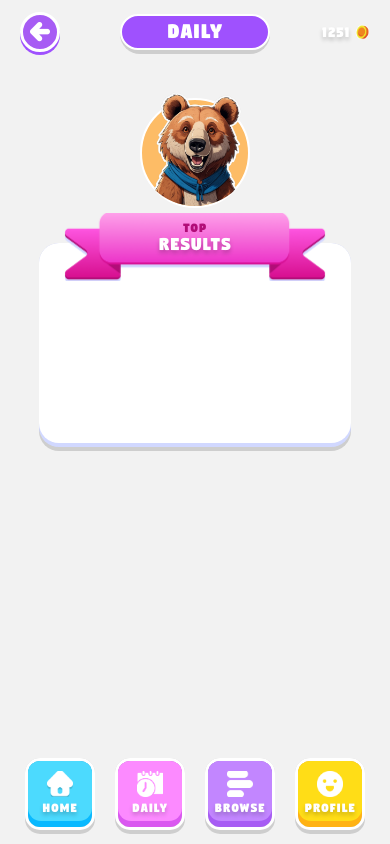
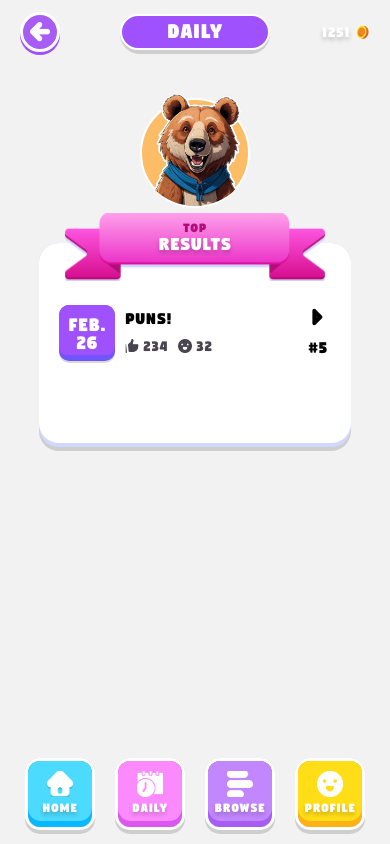
Before and after one commit to Stine2609/daily-jokes, a React Native app: screen /Profile in a window 390 px wide. Built offline with nearby package versions, Linux system fonts and the light colour scheme; no server answers.

Commit message:
Added stats to ListItem

```diff
--- a/components/ContentBox.tsx
+++ b/components/ContentBox.tsx
@@ -85,7 +85,9 @@ export default function ContentBox(props:ContentBoxProps) {
                                     <Text shadow={false} color={textColor}>{text}</Text>
                                 </View>
                             )}
-                            {children}
+                            <View style={ribbonTitle ? {marginTop: 40} : null}>
+                                {children}
+                            </View>
                         </>
                     )}
                 </>
@@ -152,6 +154,6 @@ const styles = StyleSheet.create({
     ribbonTitleConatiner: {
         position: "absolute",
         alignSelf: "center",
-        top: -30
+        top: -30,
     }
 })
--- a/components/ScrollToTopView.tsx
+++ b/components/ScrollToTopView.tsx
@@ -8,7 +8,7 @@ interface ScrollToTopViewProps {
 }
 
 export default function ScrollToTopView(props: ScrollToTopViewProps) {
-    const { children, scrollToTopThreshold = 100 } = props;
+    const { children, scrollToTopThreshold = 200 } = props;
     const [showScrollToTop, setShowScrollToTop] = useState(false);
     const [scrollingBack, setScrollingBack] = useState(false);
     const scrollViewRef = useRef<ScrollView>(null);
--- a/components/listItem/ContestListItem.tsx
+++ b/components/listItem/ContestListItem.tsx
@@ -8,7 +8,12 @@ interface ContestListItemProps {
     contest: {
         date: string;
         name: string;
-        winner: string;
+        winner?: string;
+        position?: number;
+        stats?: {
+            likes?: number;
+            participants?: number;
+        }
     }
 }
 
@@ -17,14 +22,16 @@ export default function ContestListItem(props: ContestListItemProps) {
     return(
         <ListItem
             left={
-                <SquareButton width={50} height={50} borderRadius={10} borderWidth={0} highlightColor={colors.purple.highlight} backgroundColor={colors.purple.dark}>
+                <SquareButton width={56} height={56} borderRadius={10} borderWidth={0} highlightColor={colors.purple.highlight} backgroundColor={colors.purple.dark}>
                     <Text shadow={false} size={21} style={{textAlign: "center", lineHeight: 18}}>{contest.date}</Text>
                 </SquareButton>
             }
             useDefaultCenter
             centerTitle={contest.name}
-            centerText={`#1 ${contest.winner}`}
+            centerText={contest.winner ? `#1 ${contest.winner}` : null}
+            stats={contest.stats}
             useDefaultRight
+            rightText={contest.position ? "#" + contest.position : null}
         />
     )
 }
--- a/components/listItem/JokeListItem.tsx
+++ b/components/listItem/JokeListItem.tsx
@@ -1,6 +1,6 @@
 import { StyleSheet } from "react-native";
 import ListItem from "./ListItem";
-import Avatar from "../avatar/Avatar";
+import Avatar from "../profile/Avatar";
 
 interface JokeListItemProps {
     joke: {
@@ -8,6 +8,9 @@ interface JokeListItemProps {
         username: string;
         text: string;
         position: number;
+        stats?: {
+            likes?: number;
+        }
     }
 }
 
@@ -19,6 +22,7 @@ export default function JokeListItem(props: JokeListItemProps) {
             useDefaultCenter
             centerTitle={joke.username}
             centerText={joke.text}
+            stats={joke.stats}
             useDefaultRight
             rightText={"#" + joke.position}
         />
--- a/components/listItem/ListItem.tsx
+++ b/components/listItem/ListItem.tsx
@@ -35,21 +35,61 @@ const rightStyles = StyleSheet.create({
 interface CenterComponentProps {
     title?: string;
     text?: string;
+    stats?: {
+        likes?: number;
+        participants?: number;
+    }
 }
 
 function CenterComponent(props: CenterComponentProps) {
-    const { title, text } = props;
+    const { title, text, stats } = props;
     return(
         <View style={centerStyles.centerContainer}>
-            <Text shadow={false} color={componentColors.text.black}>{title}</Text>
-            <Text shadow={false} numberOfLines={2} size={15} style={{letterSpacing: 0.5}} color={componentColors.text.dark}>{text}</Text>
+            <Text shadow={false} numberOfLines={1} color={componentColors.text.black}>{title}</Text>
+            {text && (
+                <Text shadow={false} numberOfLines={2} size={15} style={{letterSpacing: 0.5}} color={componentColors.text.dark}>{text}</Text>
+            )}
+            {stats && (
+                <View style={centerStyles.statsContainer}>
+                    {stats.likes && (
+                        <View style={centerStyles.stat}>
+                            <Image style={centerStyles.icon} source={require("../../assets/icons/likes.png")} />
+                            <Text shadow={false} color="#49454F" size={16}>{stats.likes}</Text>
+                        </View>
+                    )}
+                    {stats.participants && (
+                        <View style={centerStyles.stat}>
+                            <Image style={centerStyles.icon} source={require("../../assets/icons/participants.png")} />
+                            <Text shadow={false} color="#49454F" size={16}>{stats.participants}</Text>
+                        </View>
+                    )}
+                </View>
+            )}
         </View>
     )
 }
 
 const centerStyles = StyleSheet.create({
     centerContainer: {
+        gap: 2,
+        justifyContent: "space-evenly",
+        flex: 1
+    },
 
+    statsContainer: {
+        flexDirection: "row",
+        gap: 10,
+    },
+
+    stat: {
+        flexDirection: "row",
+        alignItems: "center",
+        gap: 4,
+    },
+
+    icon: {
+        height: 14,
+        width: 14,
     }
 })
 
@@ -59,14 +99,18 @@ interface ListItemProps {
     center?: ReactNode;
     useDefaultCenter?: boolean;
     centerTitle?: string;
-    centerText?: string;
+    centerText?: string | null;
+    stats?: {
+        likes?: number;
+        participants?: number;
+    }
     right?: ReactNode;
     useDefaultRight?: boolean;
     rightText?: string | null;
 }
 
 export default function ListItem(props: ListItemProps) {
-    const { left, center, useDefaultCenter, centerTitle, centerText, right, useDefaultRight, rightText = ""} = props;
+    const { left, center, useDefaultCenter, centerTitle, centerText, stats, right, useDefaultRight, rightText = ""} = props;
     return(
         <TouchableOpacity style={listItemStyles.container}>
             <View style={listItemStyles.left}>
@@ -74,7 +118,7 @@ export default function ListItem(props: ListItemProps) {
             </View>
             <View style={listItemStyles.center}>
                 {useDefaultCenter ? (
-                    <CenterComponent title={centerTitle} text={centerText} />
+                    <CenterComponent title={centerTitle} text={centerText ? centerText : ""} stats={stats} />
                 ) : (
                     <>
                         {center}
@@ -98,11 +142,11 @@ const listItemStyles = StyleSheet.create({
     container: {
         flexDirection: "row",
         gap: 10,
-        marginVertical: 4,
+        marginVertical: 8,
     },
 
     left: {
-        flexBasis: 50,
+        flexBasis: 56,
     },
 
     center: {
--- a/components/managers/JokeListManager.tsx
+++ b/components/managers/JokeListManager.tsx
@@ -8,6 +8,7 @@ import { colors } from '../Colors';
 interface joke {
     user?: {
         profile?: number;
+        name?: string;
     };
     userId: string;
     textBody: string;
@@ -37,7 +38,10 @@ export default function JokeListManager({ criteria }: JokeListManagerProps) {
                         avatarId: joke.user?.profile ? joke.user.profile : 0,
                         username: joke.user?.name ? joke.user.name : "",
                         text: joke.textBody,
-                        position: 1
+                        position: 1,
+                        stats: {
+                            likes: 20,
+                        }
                     }} />
                 ))
             ) : (
--- a/screens/Home.tsx
+++ b/screens/Home.tsx
@@ -3,7 +3,7 @@ import { StyleSheet } from "react-native";
 import ScreenView from "../components/ScreenView";
 import Button from "../components/buttons/Button";
 import ContentBox, { ContentBoxBottom } from "../components/ContentBox";
-import PlayersDisplay from "../components/avatar/PlayersDisplay";
+import PlayersDisplay from "../components/profile/PlayersDisplay";
 import { useContest } from "../hooks/useContest";
 import { colors } from "../components/Colors";
 import Text from "../components/Text";
--- a/screens/Profile.tsx
+++ b/screens/Profile.tsx
@@ -1,14 +1,24 @@
 import ScreenView from "../components/ScreenView";
 import RibbonTitle from "../components/RibbonTitle";
-import { ProfilePicture } from "../components/avatar/Avatar";
+import { ProfilePicture } from "../components/profile/Avatar";
 import ContentBox from "../components/ContentBox";
+import ContestListItem from "../components/listItem/ContestListItem";
 
 export default function Profile() {
     return(
         <ScreenView>
             <ProfilePicture id={6} />
-            <ContentBox ribbonTitle flavorText="Top" title="Results" />
-            {/* <RibbonTitle topText="Top" bottomText="Results" /> */}
+            <ContentBox ribbonTitle flavorText="Top" title="Results">
+                <ContestListItem contest={{
+                    date: "Feb. 26",
+                    name: "Puns!",
+                    position: 5,
+                    stats: {
+                        likes: 234,
+                        participants: 32,
+                    }
+                }}/>
+            </ContentBox>
         </ScreenView>
     )
 }
```
Also changed, not shown: assets/icons/likes.png (added), assets/icons/participants.png (added), components/profile/Avatar.tsx (renamed from components/avatar/Avatar.tsx), components/profile/PlayersDisplay.tsx (renamed from components/avatar/PlayersDisplay.tsx), components/profile/ProfileBackground.tsx (added).
